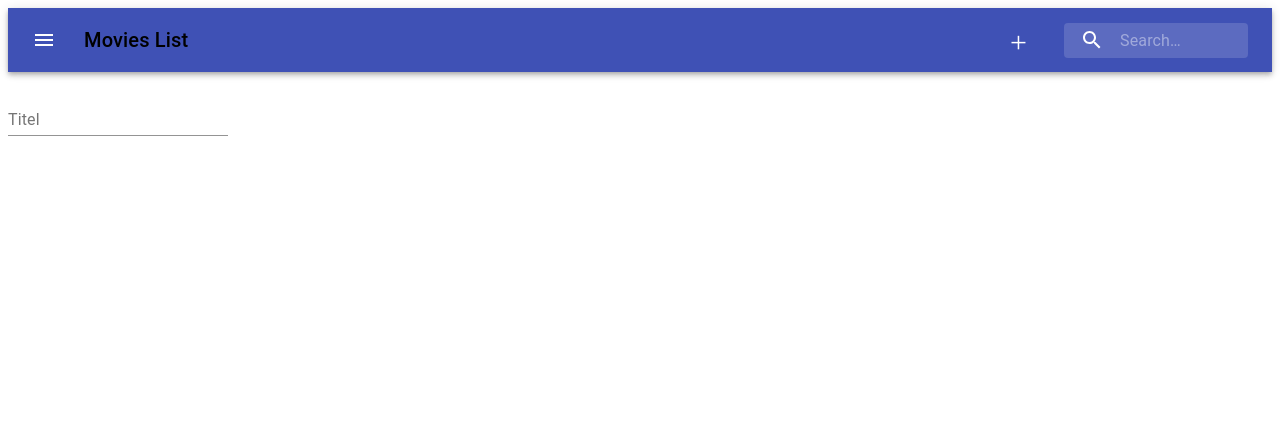
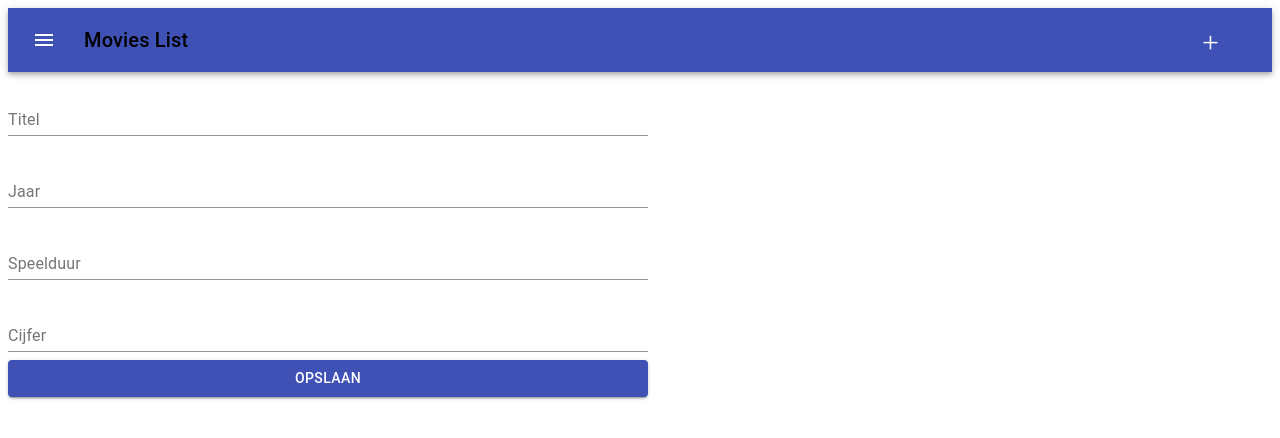
Before and after one commit to EdwinHoenselaar/MoviesLists-client, a React (Create React App) app: page /new in a window 1280 px wide. Shown: the top 438 px of the page. Built offline with nearby package versions, Linux system fonts and the light colour scheme.

Commit message:
input form made available

```diff
--- a/src/App.css
+++ b/src/App.css
@@ -2,3 +2,9 @@ a {
   text-decoration: none;
   color: black;
 }
+
+.input-form {
+  display: flex;
+  flex-direction: column;
+  max-width: 50vw;
+}
--- a/src/components/MovieForm/index.js
+++ b/src/components/MovieForm/index.js
@@ -1,11 +1,11 @@
 import React from 'react'
-import { TextField } from '@material-ui/core'
+import { TextField, Button } from '@material-ui/core'
 
 export default function MovieForm(props) {
   // const { values } = props
 
   return (
-    <form type="submit">
+    <form type="submit" className="input-form">
       <TextField
         id="title"
         label="Titel"
@@ -13,6 +13,30 @@ export default function MovieForm(props) {
         // onChange={handleChange('name')}
         margin="normal"
       />
+      <TextField
+        id="year"
+        label="Jaar"
+        // value={values.name}
+        // onChange={handleChange('name')}
+        margin="normal"
+      />
+      <TextField
+        id="runtime"
+        label="Speelduur"
+        // value={values.name}
+        // onChange={handleChange('name')}
+        margin="normal"
+      />
+      <TextField
+        id="grade"
+        label="Cijfer"
+        // value={values.name}
+        // onChange={handleChange('name')}
+        margin="normal"
+      />
+      <Button variant="contained" color="primary">
+        Opslaan
+      </Button>
     </form>
   )
 }
--- a/src/components/NavBar/index.js
+++ b/src/components/NavBar/index.js
@@ -95,7 +95,8 @@ export default function SearchAppBar(props) {
             <Link to={`/`}>Movies List</Link>
           </Typography>
           <Icon className={classes.iconHover} onClick={onClick} style={{ fontSize: 30 }}>+</Icon>
-          <div className={classes.search}>
+{/* for future implementation: a search bar */}
+          {/* <div className={classes.search}>
             <div className={classes.searchIcon}>
               <SearchIcon />
             </div>
@@ -107,7 +108,7 @@ export default function SearchAppBar(props) {
               }}
               inputProps={{ 'aria-label': 'Search' }}
             />
-          </div>
+          </div> */}
         </Toolbar>
       </AppBar>
     </div>
```
Also changed, not shown: src/components/MovieList/MoviesListTable.js (+5 -3 lines).
